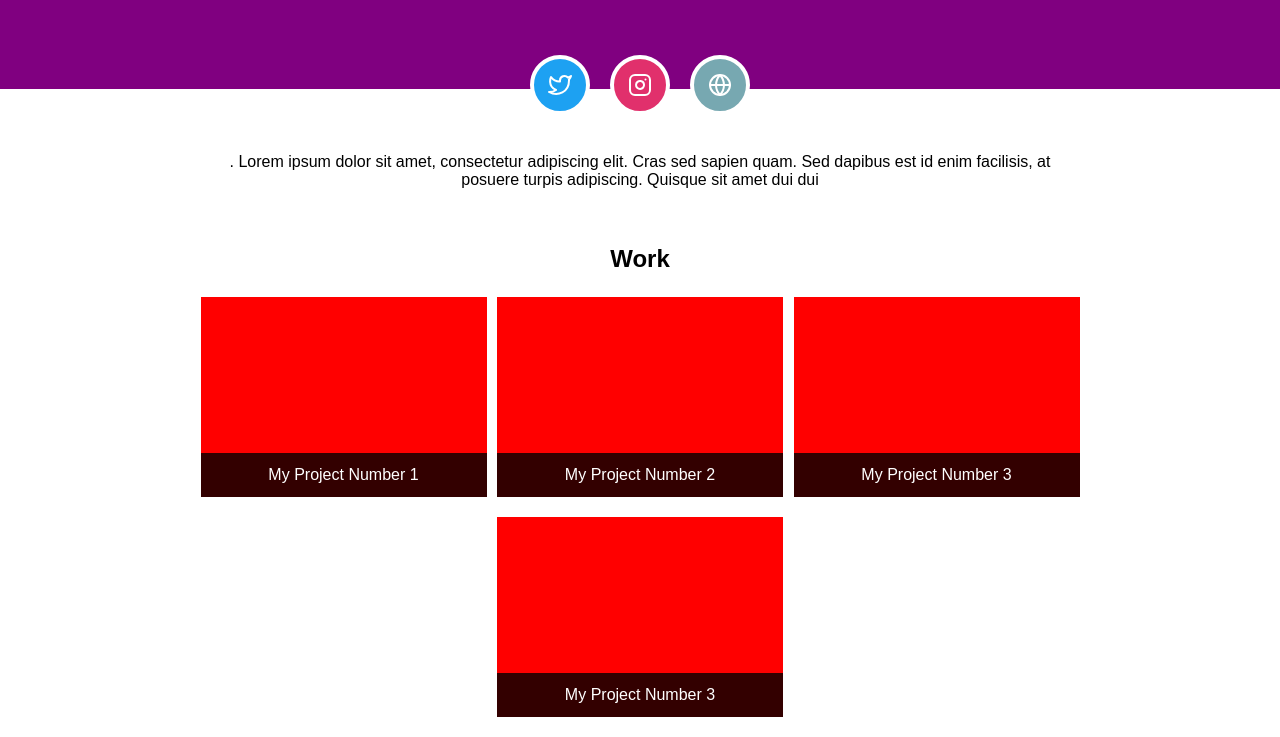
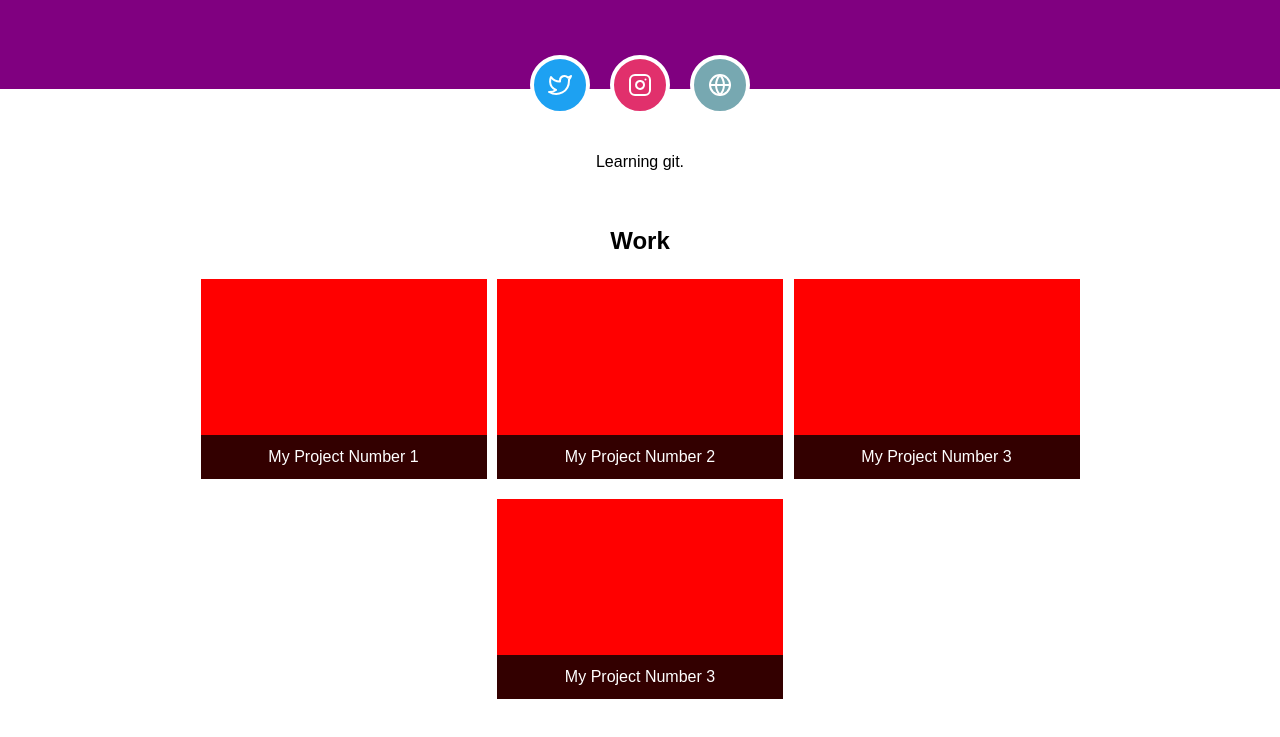
Before and after one commit to Jerrod-tan/personal-site, a plain HTML site: page index.html in a window 1280 px wide. Shown: the part 186-923 px from the top of the page. Drawn offline with Linux system fonts and the light colour scheme.

Commit message:
Updated description

```diff
--- a/index.html
+++ b/index.html
@@ -30,8 +30,7 @@
   <!-- About You -->
   <main>
     <section class="about">
-      <p>. Lorem ipsum dolor sit amet, consectetur adipiscing elit. Cras sed sapien quam. Sed dapibus est id enim facilisis,
-        at posuere turpis adipiscing. Quisque sit amet dui dui
+      <p>Learning git.
       </p>
     </section>
     <!-- Your Projects -->
```
